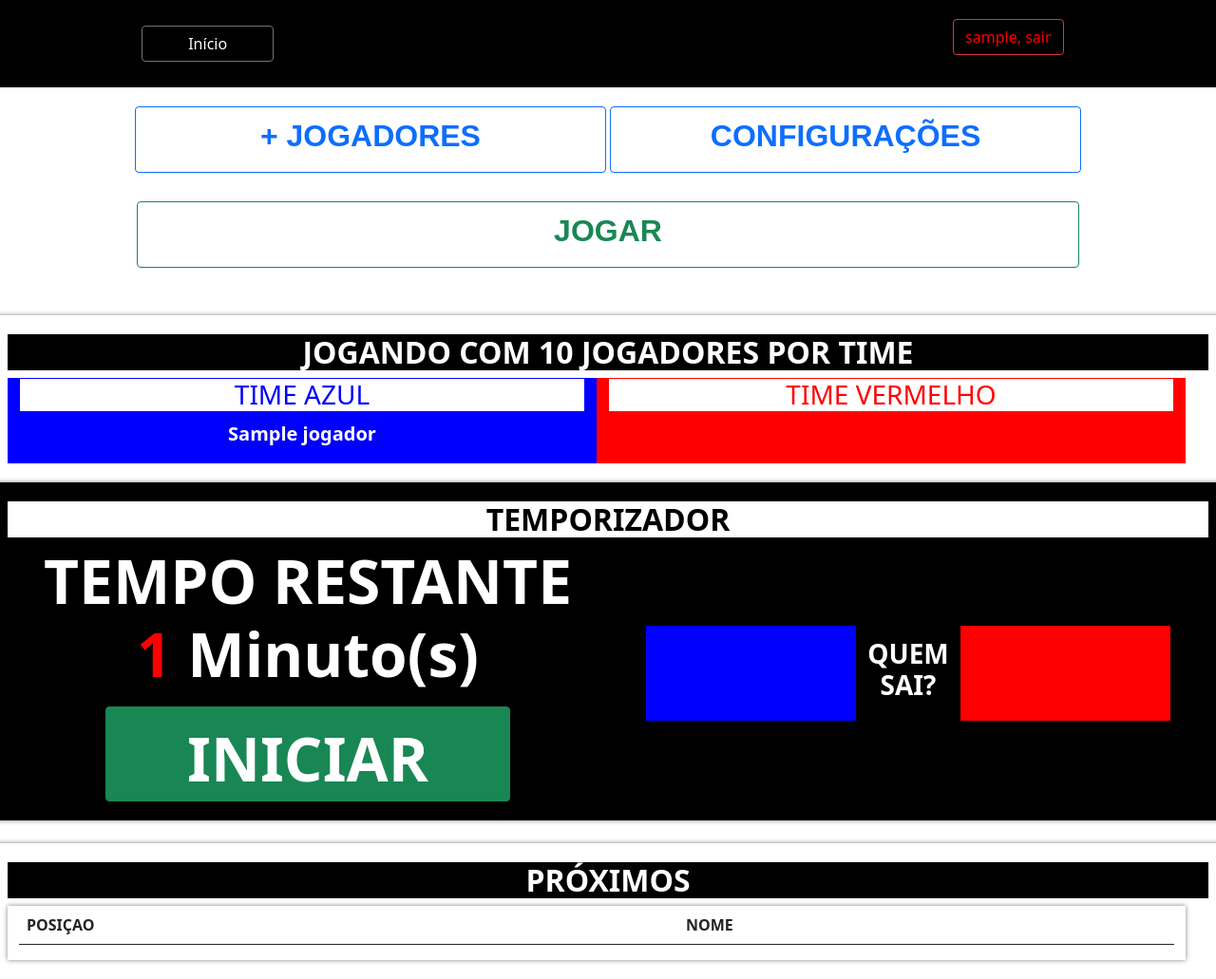
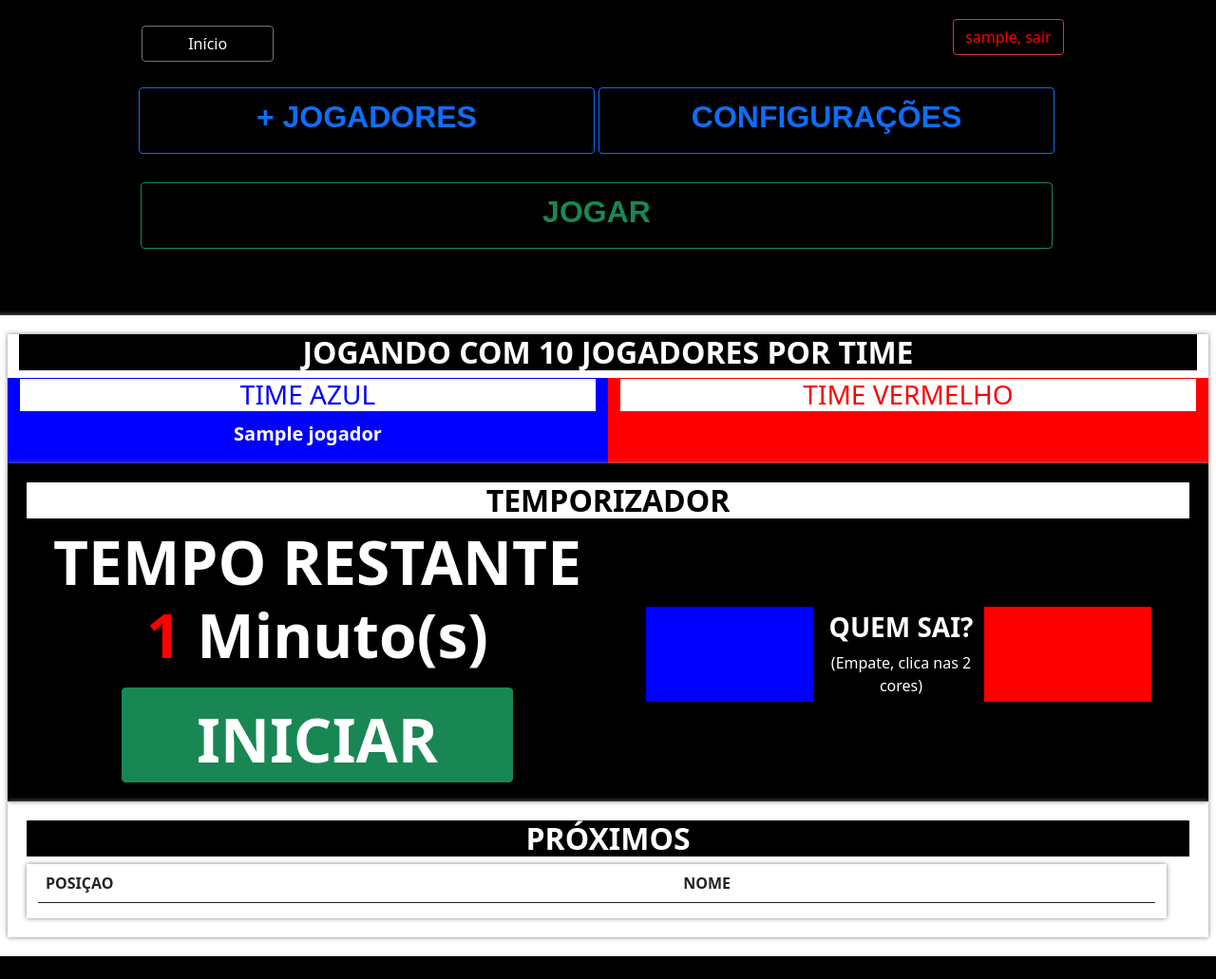
Before and after one commit to santhiagosdp/appscrd, a Django app: page /cadastrar_time/ in a window 1280 px wide. Shown: the whole page at 95% size. After the commit the page ends 1007 px from the top, so only its background shows below. Run offline with Django 3.2, Linux system fonts and the light colour scheme; a user stored in the database is signed in; tables that the repository leaves empty hold one stand-in row (values such as "Sample post"); lists and menus that the app fills with data are empty; some libraries are stand-ins or nearby versions.

Commit message:
front
front

```diff
--- a/startgame/templates/base.html
+++ b/startgame/templates/base.html
@@ -48,7 +48,7 @@
                 <a type="button"  class="btn btn-outline-danger" style="text-decoration: none; color: red" href="{% url 'logout' %}">{{usuario}}, sair</a>
             </div>
 
-        </div>
+
 
             <div class="row text-center" style="padding: 20px;">
 
@@ -64,6 +64,7 @@
                 </div>
 
             </div>
+        </div>
 
         {% block content %}{% endblock %}
     </body>
--- a/startgame/templates/cadastrar_jogador.html
+++ b/startgame/templates/cadastrar_jogador.html
@@ -13,9 +13,9 @@
 
   </style>
 
-    <div class="row">
-      <div class="col-sm-12 col-md-12 col-lg-6 text-center" style="box-shadow:0 0 5px 0px grey;">
-        <h1>CADASTRAR JOGADOR</h1>
+    <div class="row" style="box-shadow:0 0 5px 0px grey; padding: 10px; display: flex; justify-content: center; align-items: center; padding-left: 20px;">
+      <div class="col-sm-12 col-md-12 col-lg-6 text-center" style="box-shadow:0 0 5px 0px grey; ">
+        <h1 style="padding: 15px;">CADASTRAR JOGADOR</h1>
         <form method="POST">
           {% csrf_token %}
           <!-- {{ form.as_p }} -->
--- a/startgame/templates/cadastrar_pelada.html
+++ b/startgame/templates/cadastrar_pelada.html
@@ -19,7 +19,8 @@
 </style>
 
 
-  <div class="row text-center" style="box-shadow:0 0 5px 0px grey; padding: 10px;">
+  <div class="row text-center" style="box-shadow:0 0 5px 0px grey; padding: 10px;  display: flex; justify-content: center; align-items: center; padding-left: 20px;">
+    <div class="col-sm-12 col-md-12 col-lg-12 text-center" style="box-shadow:0 0 5px 0px grey;">
       <h1 class="text-center" style="padding: 15px;">CONFIGURAR PELADA</h1>
       <form method="POST">
         {% csrf_token %}
@@ -38,5 +39,6 @@
         <button class="btn btn-outline-success" type="submit" style="width: 60%; height: 100px; font-size: 2.5em;">Cadastrar</button>
       </form>
     <p></p>
+    </div>
   </div>
 {% endblock %}
--- a/startgame/templates/cadastrar_time.html
+++ b/startgame/templates/cadastrar_time.html
@@ -29,7 +29,9 @@
  }
 </style>
 
-<div class="row" style="box-shadow:0 0 5px 0px grey; padding-bottom: 20px; padding: 20px;" >
+<div class="row" style="box-shadow:0 0 5px 0px grey; padding-bottom: 20px; padding: 20px; display: flex; justify-content: center; align-items: center;" >
+  <div class="col-sm-12 col-md-12 col-lg-12 text-center" style="box-shadow:0 0 5px 0px grey;">
+
   <h2 style="font-weight: bold; color: white; background-color: black;" class="text-center" >JOGANDO COM {{pelada.quantidade_jogadores}} JOGADORES POR TIME</h2>
 
   <div class="row">
@@ -69,18 +71,20 @@
 
     </div>
 
-    <div class="col-sm-12 col-md-12 col-lg-6" style="display: flex; justify-content: center; align-items: center; padding: 40px">
-      <div style="background-color: blue; width:40%; height: 100px;">
-        <a type="button" id='btnbluesai' href="?perdedor=azul" class="btnsaida" style="width:100%; height: 100%;"></a>
-      </div>
+    <div class="col-sm-12 col-md-12 col-lg-6" style=" padding: 40px; display: flex; justify-content: center; align-items: center;">
 
-      <div style="width:20%;">
-        <h3 style="font-weight: bold; background-color: black; color: white;"> QUEM SAI? </h3>
-      </div>
+        <a type="button" id='btnbluesai' href="?perdedor=azul" class="btnsaida" style="width:40%; height: 100px;background-color: blue"></a>
 
-      <div style="background-color: red; width:40%; height: 100px; ">
-        <a type="button" id='btnredsai' href="?perdedor=vermelho" class="btnsaida" style="width:100%; height: 100%; "></a>
-      </div>
+        <div style="width:40%; padding-left: 10px; padding-right: 5px;">
+          <h3 style="font-weight: bold; background-color: black; color: white;">
+              QUEM SAI?
+          </h3>
+        <label style="color: white;">(Empate, clica nas 2 cores)</label>
+
+        </div>
+
+
+        <a type="button" id='btnredsai' href="?perdedor=vermelho" class="btnsaida" style="width:40%; height: 100px;background-color: red "></a>
 
     </div>
 
@@ -112,6 +116,7 @@
       </div>
     </div>
   </br>
+</div>
 </div>
 
 
```
Lines whose indentation alone changed are shown as unchanged.
